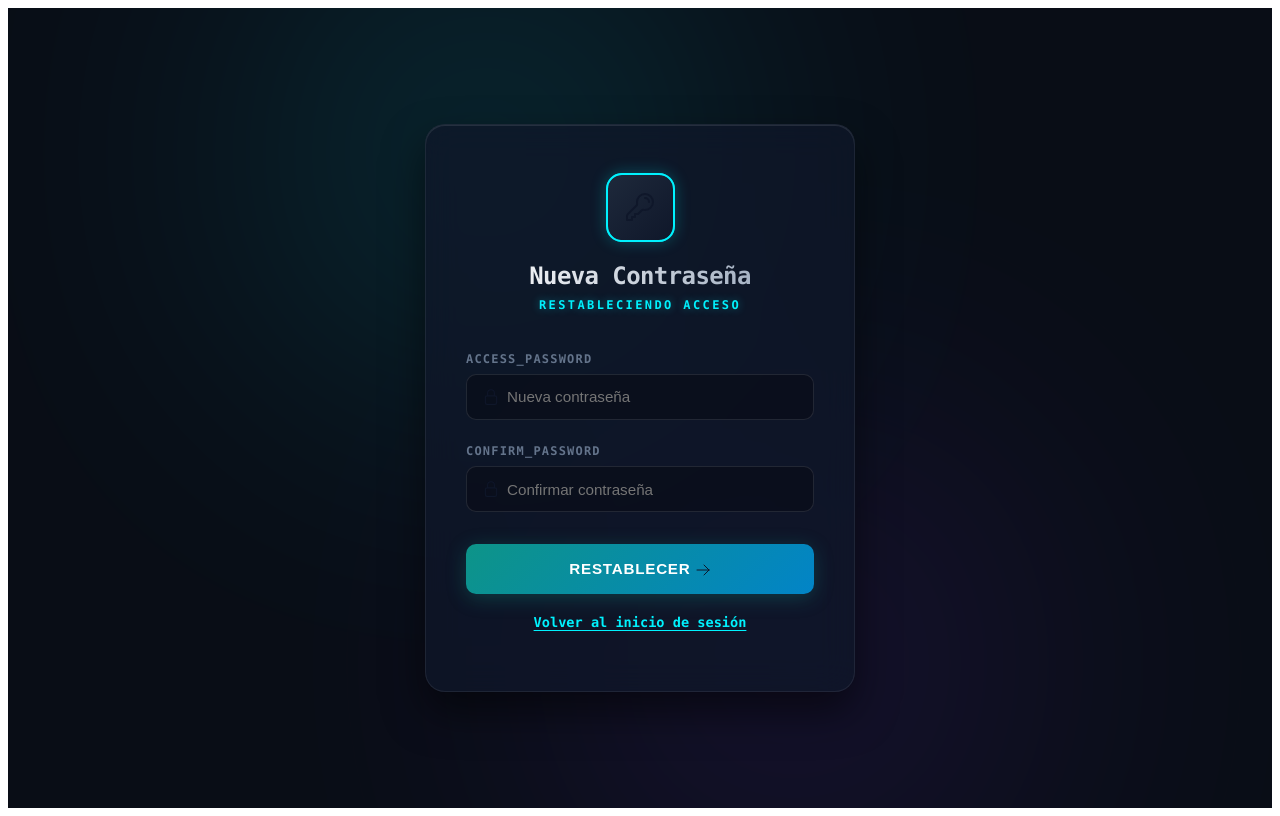
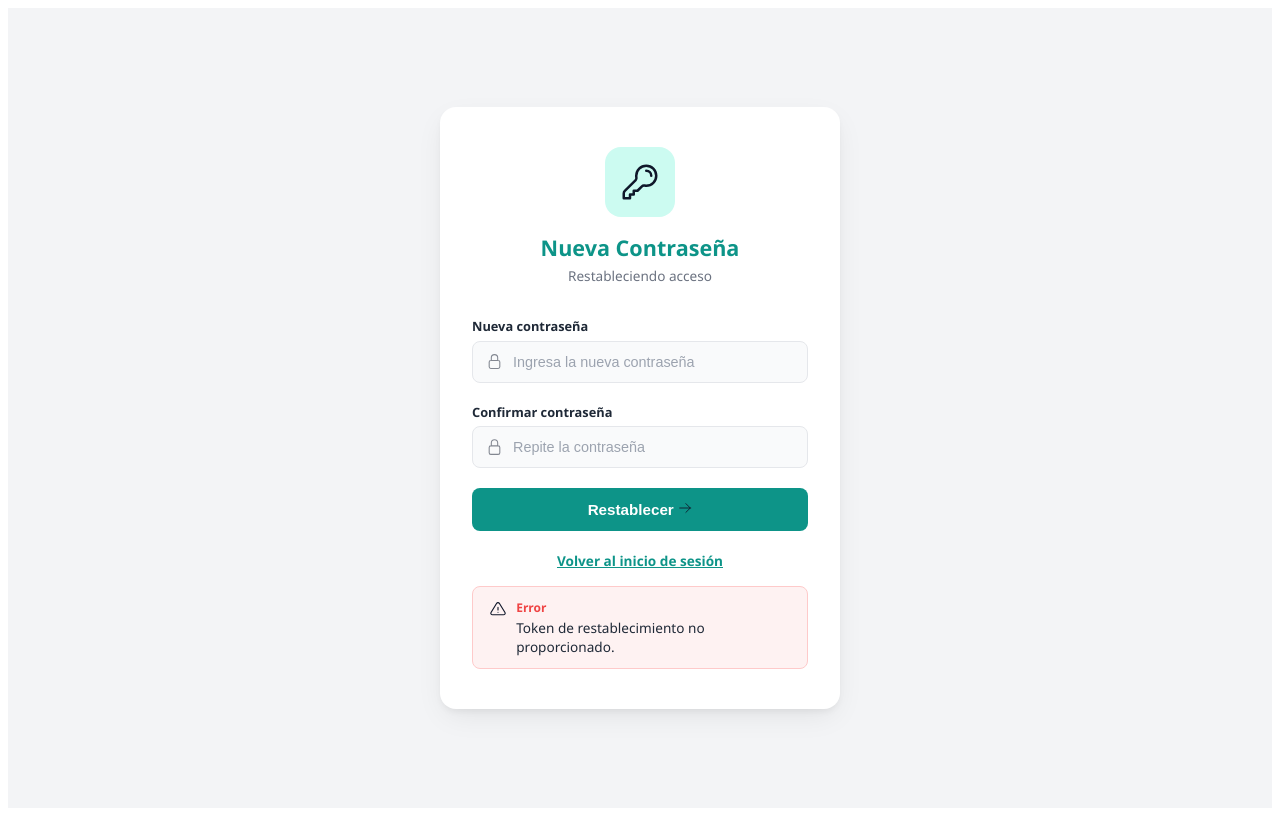
Before and after one commit to hugoamedinao27-beep/FARMACIA_CARTON_PINTADO, a Nuxt app in the folder client/: page /reset-password in a window 1280 px wide. Built offline with nearby package versions, Linux system fonts and the light colour scheme.

Commit message:
feat(forgot-password): auto-redirect to reset-password with token, redesign reset page

```diff
--- a/client/pages/forgot-password.vue
+++ b/client/pages/forgot-password.vue
@@ -34,7 +34,6 @@
           <div>
             <strong>Solicitud Procesada</strong>
             <p>{{ message }}</p>
-            <p v-if="resetToken" class="token-display">Token: {{ resetToken }}</p>
           </div>
         </div>
       </transition>
@@ -54,19 +53,19 @@
 
 <script setup>
 import { ref } from 'vue'
+import { useRouter } from 'vue-router'
 const apiBase = useApiBase()
+const router = useRouter()
 
 const email = ref('')
 const loading = ref(false)
 const message = ref('')
 const errorMessage = ref('')
-const resetToken = ref('')
 
 const handleForgotPassword = async () => {
   loading.value = true
   message.value = ''
   errorMessage.value = ''
-  resetToken.value = ''
 
   try {
     const res = await fetch(`${apiBase}/auth/forgot-password`, {
@@ -76,8 +75,11 @@ const handleForgotPassword = async () => {
     })
     const data = await res.json()
     if (!res.ok) throw new Error(data.message)
-    message.value = data.message
-    if (data.resetToken) resetToken.value = data.resetToken
+    if (data.token) {
+      router.push(`/reset-password?token=${data.token}`)
+    } else {
+      message.value = data.message
+    }
   } catch (err) {
     errorMessage.value = err.message
   } finally {
--- a/client/pages/reset-password.vue
+++ b/client/pages/reset-password.vue
@@ -1,38 +1,34 @@
 <template>
   <div class="login-wrapper">
-    <div class="glow-orb premium-teal"></div>
-    <div class="glow-orb cyber-purple"></div>
-
     <div class="login-card">
       <div class="login-header">
         <div class="brand-badge">
-          <img src="/images/key.svg" class="pill-emoji icon-img" alt="Restablecer" />
-          <div class="pulse-ring"></div>
+          <img src="/images/key.svg" class="brand-logo" alt="Restablecer" />
         </div>
         <h2>Nueva Contraseña</h2>
-        <p class="matrix-text">RESTABLECIENDO ACCESO</p>
+        <p class="subtitle">Restableciendo acceso</p>
       </div>
 
-      <form @submit.prevent="handleResetPassword" class="login-form">
+      <form v-if="!successMessage" @submit.prevent="handleResetPassword" class="login-form">
         <div class="input-group">
-          <label>ACCESS_PASSWORD</label>
+          <label for="password">Nueva contraseña</label>
           <div class="input-with-icon">
-            <img src="/images/lock-closed.svg" class="input-icon icon-img" alt="Contraseña" />
-            <input v-model="password" type="password" placeholder="Nueva contraseña" required />
+            <img src="/images/lock-closed.svg" class="input-icon" alt="Contraseña" />
+            <input id="password" v-model="password" type="password" placeholder="Ingresa la nueva contraseña" required />
           </div>
         </div>
 
         <div class="input-group">
-          <label>CONFIRM_PASSWORD</label>
+          <label for="confirm">Confirmar contraseña</label>
           <div class="input-with-icon">
-            <img src="/images/lock-closed.svg" class="input-icon icon-img" alt="Confirmar" />
-            <input v-model="confirmPassword" type="password" placeholder="Confirmar contraseña" required />
+            <img src="/images/lock-closed.svg" class="input-icon" alt="Confirmar" />
+            <input id="confirm" v-model="confirmPassword" type="password" placeholder="Repite la contraseña" required />
           </div>
         </div>
 
         <button type="submit" :disabled="loading" class="btn-login-submit">
-          <span v-if="!loading">RESTABLECER <img src="/images/arrow-right.svg" class="arrow icon-img" alt="→" style="width:1em;height:1em;vertical-align:middle;" /></span>
-          <span v-else>PROCESANDO...</span>
+          <span v-if="!loading">Restablecer <img src="/images/arrow-right.svg" class="arrow" alt="→" /></span>
+          <span v-else>Procesando...</span>
         </button>
       </form>
 
@@ -41,20 +37,20 @@
       </div>
 
       <transition name="slide-up">
-        <div v-if="successMessage" class="success-box">
-          <img src="/images/check.svg" class="success-icon icon-img" alt="Éxito" />
-          <div class="success-details">
-            <strong>CONTRASEÑA ACTUALIZADA</strong>
+        <div v-if="successMessage" class="alert-box alert-success">
+          <img src="/images/check.svg" class="alert-icon" alt="Éxito" />
+          <div>
+            <strong>Contraseña Actualizada</strong>
             <p>{{ successMessage }}</p>
           </div>
         </div>
       </transition>
 
       <transition name="slide-up">
-        <div v-if="errorMessage" class="error-box">
-          <img src="/images/bolt.svg" class="error-icon icon-img" alt="Error" />
-          <div class="error-details">
-            <strong>ERROR</strong>
+        <div v-if="errorMessage" class="alert-box alert-error">
+          <img src="/images/exclamation-triangle.svg" class="alert-icon" alt="Error" />
+          <div>
+            <strong>Error</strong>
             <p>{{ errorMessage }}</p>
           </div>
         </div>
@@ -75,15 +71,27 @@ const confirmPassword = ref('')
 const loading = ref(false)
 const successMessage = ref('')
 const errorMessage = ref('')
-const token = ref('')
 
 onMounted(() => {
-  token.value = route.query.token || ''
+  const token = route.query.token
+  if (!token) {
+    errorMessage.value = 'Token de restablecimiento no proporcionado.'
+  }
 })
 
 const handleResetPassword = async () => {
+  const token = route.query.token
+  if (!token) {
+    errorMessage.value = 'Token de restablecimiento no proporcionado.'
+    return
+  }
+
   if (password.value !== confirmPassword.value) {
     errorMessage.value = 'Las contraseñas no coinciden.'
+    return
+  }
+  if (password.value.length < 6) {
+    errorMessage.value = 'La contraseña debe tener al menos 6 caracteres.'
     return
   }
 
@@ -95,7 +103,7 @@ const handleResetPassword = async () => {
     const res = await fetch(`${apiBase}/auth/reset-password`, {
       method: 'POST',
       headers: { 'Content-Type': 'application/json' },
-      body: JSON.stringify({ token: token.value, password: password.value })
+      body: JSON.stringify({ token, password: password.value })
     })
     const data = await res.json()
     if (!res.ok) throw new Error(data.message)
@@ -111,91 +119,238 @@ const handleResetPassword = async () => {
 
 <style scoped>
 .login-wrapper {
-  --bg-dark: #090d16;
-  --bg-card: rgba(15, 23, 42, 0.75);
-  --neon-cyan: #00f2fe;
-  --neon-teal: #0d9488;
-  --text-bright: #f1f5f9;
-  --text-dim: #64748b;
-  --danger-neon: #ff0055;
-  --success-neon: #10b981;
-  display: flex; justify-content: center; align-items: center;
-  min-height: 100vh; background-color: var(--bg-dark);
-  font-family: 'SF Mono', Consolas, system-ui, sans-serif;
-  color: var(--text-bright); padding: 1rem; box-sizing: border-box;
-  overflow: hidden; position: relative;
+  --primary: #0d9488;
+  --primary-hover: #0f766e;
+  --primary-light: #ccfbf1;
+  --bg-main: #f3f4f6;
+  --bg-card: #ffffff;
+  --text-main: #1f2937;
+  --text-muted: #6b7280;
+  --border-color: #e5e7eb;
+  --success: #10b981;
+  --danger: #ef4444;
+
+  display: flex;
+  justify-content: center;
+  align-items: center;
+  min-height: 100vh;
+  background-color: var(--bg-main);
+  font-family: 'Segoe UI', system-ui, sans-serif;
+  color: var(--text-main);
+  padding: 1rem;
+  box-sizing: border-box;
 }
-.glow-orb {
-  position: absolute; width: 450px; height: 450px;
-  border-radius: 50%; filter: blur(140px); opacity: 0.15;
-  pointer-events: none; z-index: 1;
-}
-.premium-teal { top: -10%; left: 20%; background: var(--neon-cyan); }
-.cyber-purple { bottom: -10%; right: 20%; background: #7c3aed; }
+
 .login-card {
   background-color: var(--bg-card);
-  backdrop-filter: blur(16px); -webkit-backdrop-filter: blur(16px);
-  padding: 3rem 2.5rem; border-radius: 20px;
-  border: 1px solid rgba(255,255,255,0.07);
-  box-shadow: 0 20px 40px rgba(0,0,0,0.5), inset 0 1px 0 rgba(255,255,255,0.1);
-  width: 100%; max-width: 430px; box-sizing: border-box; z-index: 10; position: relative;
+  padding: 2.5rem 2rem;
+  border-radius: 16px;
+  box-shadow: 0 4px 6px -1px rgba(0, 0, 0, 0.05), 0 10px 30px -5px rgba(0, 0, 0, 0.08);
+  width: 100%;
+  max-width: 400px;
+  box-sizing: border-box;
 }
-.login-header { text-align: center; margin-bottom: 2.5rem; }
+
+.login-header {
+  text-align: center;
+  margin-bottom: 2rem;
+}
+
 .brand-badge {
-  position: relative; width: 65px; height: 65px;
-  background: linear-gradient(135deg,#1e293b,#0f172a);
-  border: 2px solid var(--neon-cyan); border-radius: 16px;
-  margin: 0 auto 1.25rem auto; display: flex; align-items: center;
-  justify-content: center; box-shadow: 0 0 15px rgba(0,242,254,0.25);
+  width: 70px;
+  height: 70px;
+  background: var(--primary-light);
+  border-radius: 16px;
+  margin: 0 auto 1rem auto;
+  display: flex;
+  align-items: center;
+  justify-content: center;
 }
-.pill-emoji { width: 2rem; height: 2rem; z-index: 2; }
-.pulse-ring {
-  position: absolute; width: 100%; height: 100%;
-  border: 2px solid var(--neon-cyan); border-radius: 16px;
-  animation: pulse-grow 2.5s infinite; opacity: 0; z-index: 1;
+
+.brand-logo {
+  width: 2.5rem;
+  height: 2.5rem;
+  object-fit: contain;
+  border-radius: 6px;
 }
-@keyframes pulse-grow { 0% { transform: scale(1); opacity: 0.5; } 100% { transform: scale(1.3); opacity: 0; } }
+
 .login-header h2 {
-  font-size: 1.5rem; margin: 0 0 0.5rem 0; letter-spacing: -0.025em; font-weight: 800;
-  background: linear-gradient(to right,#fff,#94a3b8); -webkit-background-clip: text; -webkit-text-fill-color: transparent;
+  font-size: 1.35rem;
+  margin: 0 0 0.25rem 0;
+  font-weight: 700;
+  color: var(--primary);
 }
-.matrix-text { color: var(--neon-cyan); margin: 0; font-size: 0.75rem; letter-spacing: 0.2em; font-weight: 700; text-shadow: 0 0 8px rgba(0,242,254,0.4); }
-.login-form { display: flex; flex-direction: column; gap: 1.5rem; }
-.input-group { display: flex; flex-direction: column; }
-.input-group label { font-size: 0.75rem; font-weight: 700; color: var(--text-dim); letter-spacing: 0.1em; margin-bottom: 0.5rem; }
-.input-with-icon { position: relative; display: flex; align-items: center; }
-.input-icon { position: absolute; left: 1rem; width: 1.1rem; height: 1.1rem; color: var(--text-dim); }
+
+.subtitle {
+  margin: 0;
+  font-size: 0.85rem;
+  color: var(--text-muted);
+}
+
+.login-form {
+  display: flex;
+  flex-direction: column;
+  gap: 1.25rem;
+}
+
+.input-group {
+  display: flex;
+  flex-direction: column;
+}
+
+.input-group label {
+  font-size: 0.8rem;
+  font-weight: 600;
+  color: var(--text-main);
+  margin-bottom: 0.35rem;
+}
+
+.input-with-icon {
+  position: relative;
+  display: flex;
+  align-items: center;
+}
+
+.input-icon {
+  position: absolute;
+  left: 0.85rem;
+  width: 1.1rem;
+  height: 1.1rem;
+  opacity: 0.5;
+}
+
 .input-with-icon input {
-  width: 100%; padding: 0.85rem 1rem 0.85rem 2.5rem;
-  border-radius: 10px; border: 1px solid rgba(255,255,255,0.1);
-  background-color: rgba(9,13,22,0.6); color: var(--text-bright);
-  font-size: 0.95rem; transition: all 0.25s; box-sizing: border-box;
+  width: 100%;
+  padding: 0.75rem 1rem 0.75rem 2.5rem;
+  border-radius: 8px;
+  border: 1.5px solid var(--border-color);
+  background-color: #f9fafb;
+  color: var(--text-main);
+  font-size: 0.9rem;
+  transition: all 0.2s ease;
+  box-sizing: border-box;
 }
+
 .input-with-icon input:focus {
-  outline: none; border-color: var(--neon-cyan);
-  background-color: rgba(9,13,22,0.9); box-shadow: 0 0 15px rgba(0,242,254,0.15);
+  outline: none;
+  border-color: var(--primary);
+  background-color: #fff;
+  box-shadow: 0 0 0 3px rgba(13, 148, 136, 0.1);
 }
+
+.input-with-icon input::placeholder {
+  color: #9ca3af;
+}
+
 .btn-login-submit {
-  width: 100%; padding: 1rem; background: linear-gradient(135deg,var(--neon-teal),#0284c7);
-  color: #fff; border: none; border-radius: 10px; font-size: 0.95rem;
-  font-weight: 700; letter-spacing: 0.05em; cursor: pointer;
-  box-shadow: 0 4px 20px rgba(13,148,136,0.3); transition: all 0.2s; margin-top: 0.5rem;
+  width: 100%;
+  padding: 0.8rem;
+  background-color: var(--primary);
+  color: white;
+  border: none;
+  border-radius: 8px;
+  font-size: 0.95rem;
+  font-weight: 700;
+  cursor: pointer;
+  transition: all 0.2s ease;
+  display: flex;
+  align-items: center;
+  justify-content: center;
+  gap: 0.5rem;
 }
-.btn-login-submit:hover:not(:disabled) { filter: brightness(1.15); box-shadow: 0 4px 25px rgba(0,242,254,0.4); }
-.btn-login-submit:disabled { background: #334155; color: #64748b; cursor: not-allowed; box-shadow: none; }
-.toggle-mode { text-align: center; margin-top: 1.25rem; font-size: 0.85rem; color: var(--text-dim); }
-.toggle-link { color: var(--neon-cyan); font-weight: 700; cursor: pointer; text-decoration: underline; text-underline-offset: 3px; }
-.toggle-link:hover { color: #fff; text-shadow: 0 0 8px rgba(0,242,254,0.6); }
-.error-box, .success-box { display: flex; align-items: flex-start; gap: 0.75rem; padding: 1rem; border-radius: 10px; margin-top: 1.5rem; }
-.error-box { background-color: rgba(255,0,85,0.06); border: 1px solid rgba(255,0,85,0.3); }
-.success-box { background-color: rgba(16,185,129,0.06); border: 1px solid rgba(16,185,129,0.3); }
-.error-icon { width: 1.2rem; height: 1.2rem; }
-.success-icon { width: 1.2rem; height: 1.2rem; }
-.icon-img { display: inline-block; vertical-align: middle; }
-.error-details strong, .success-details strong { display: block; font-size: 0.75rem; letter-spacing: 0.05em; margin-bottom: 0.15rem; }
-.error-details strong { color: var(--danger-neon); }
-.success-details strong { color: var(--success-neon); }
-.error-details p, .success-details p { color: #cbd5e1; margin: 0; font-size: 0.85rem; }
-.slide-up-enter-active, .slide-up-leave-active { transition: all 0.3s cubic-bezier(0.16,1,0.3,1); }
-.slide-up-enter-from, .slide-up-leave-to { transform: translateY(10px); opacity: 0; }
+
+.btn-login-submit:hover:not(:disabled) {
+  background-color: var(--primary-hover);
+  transform: translateY(-1px);
+  box-shadow: 0 4px 12px rgba(13, 148, 136, 0.3);
+}
+
+.btn-login-submit:active:not(:disabled) {
+  transform: translateY(0);
+}
+
+.btn-login-submit:disabled {
+  background-color: #9ca3af;
+  cursor: not-allowed;
+}
+
+.arrow {
+  width: 0.9rem;
+  height: 0.9rem;
+  transition: transform 0.2s ease;
+}
+
+.btn-login-submit:hover .arrow {
+  transform: translateX(3px);
+}
+
+.toggle-mode {
+  text-align: center;
+  margin-top: 1.25rem;
+  font-size: 0.85rem;
+  color: var(--text-muted);
+}
+
+.toggle-link {
+  color: var(--primary);
+  font-weight: 700;
+  cursor: pointer;
+  transition: color 0.2s ease;
+}
+
+.toggle-link:hover {
+  color: var(--primary-hover);
+  text-decoration: underline;
+}
+
+.alert-box {
+  display: flex;
+  align-items: flex-start;
+  gap: 0.6rem;
+  padding: 0.75rem 1rem;
+  border-radius: 8px;
+  margin-top: 1rem;
+  font-size: 0.85rem;
+}
+
+.alert-error {
+  background-color: #fef2f2;
+  border: 1px solid #fecaca;
+}
+
+.alert-success {
+  background-color: #f0fdf4;
+  border: 1px solid #bbf7d0;
+}
+
+.alert-icon {
+  width: 1.1rem;
+  height: 1.1rem;
+  flex-shrink: 0;
+  margin-top: 0.1rem;
+}
+
+.alert-box strong {
+  display: block;
+  font-size: 0.75rem;
+  margin-bottom: 0.1rem;
+}
+
+.alert-error strong { color: var(--danger); }
+.alert-success strong { color: var(--success); }
+
+.alert-box p {
+  margin: 0;
+  color: var(--text-main);
+  line-height: 1.4;
+}
+
+.slide-up-enter-active, .slide-up-leave-active {
+  transition: all 0.3s cubic-bezier(0.16, 1, 0.3, 1);
+}
+
+.slide-up-enter-from, .slide-up-leave-to {
+  transform: translateY(10px);
+  opacity: 0;
+}
 </style>
```
Also changed, not shown: 1 other file (tests, documents, lock files or other folders).
